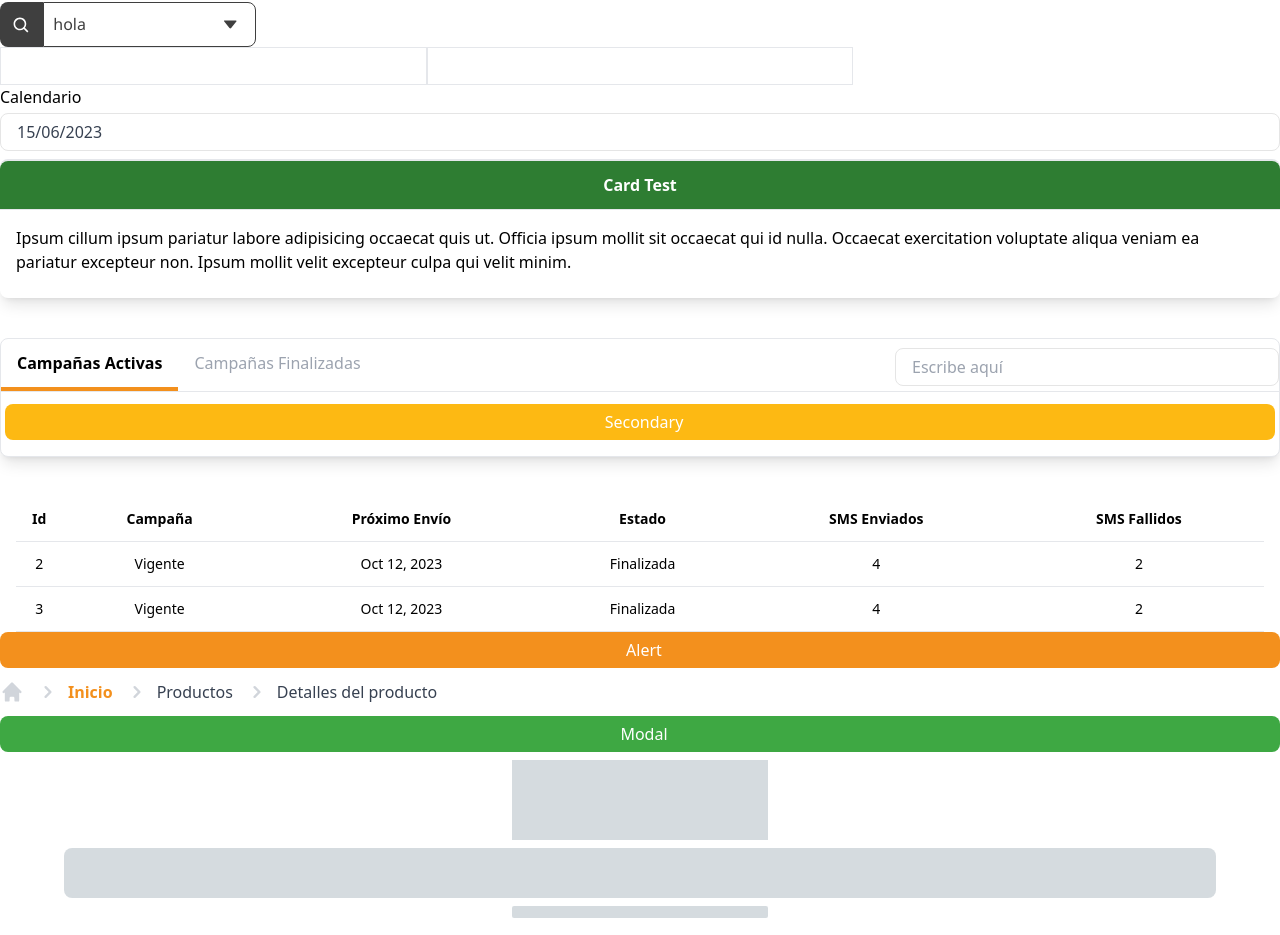
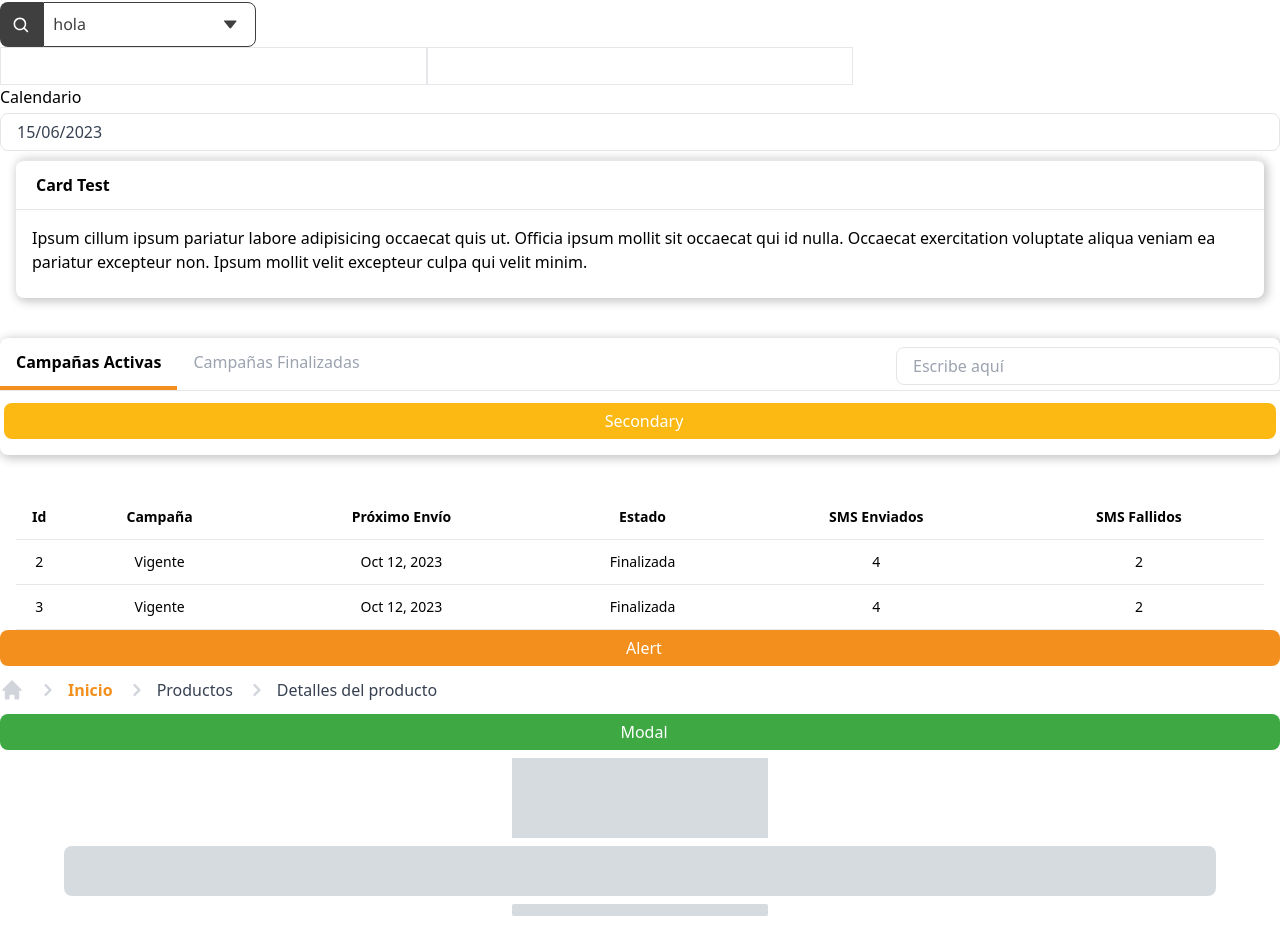
Before and after one commit to Imagine-CX/imaginecx-library, a React (Vite) app: page / in a window 1280 px wide. Shown: the part 993-1928 px from the top of the page. Built offline with nearby package versions, Linux system fonts and the light colour scheme.

Commit message:
feat: :lipstick: Shadow
correct shadow in cards and tabs

```diff
--- a/src/App.tsx
+++ b/src/App.tsx
@@ -11,7 +11,7 @@ import {
   Dropdown,
   Header,
   InputField,
-  Loader,
+  // Loader,
   Modal,
   Popover,
   Radio,
@@ -272,8 +272,8 @@ function App() {
           onChangeCalendar={setCurrentDate}
         />
       </div>
-      <div className="icx-mt-2">
-        <Card title="Card Test" type="success">
+      <div className="icx-mt-2 icx-px-4">
+        <Card title="Card Test" type="error12">
           <p>
             Ipsum cillum ipsum pariatur labore adipisicing occaecat quis ut. Officia ipsum mollit sit occaecat qui id
             nulla. Occaecat exercitation voluptate aliqua veniam ea pariatur excepteur non. Ipsum mollit velit excepteur
--- a/src/components/Card/Card.tsx
+++ b/src/components/Card/Card.tsx
@@ -1,6 +1,6 @@
 interface ICard extends React.PropsWithChildren {
   title?: string;
-  type?: 'success' | 'success-light' | 'error' | 'info' | 'warning' | 'primary' | 'inactive' | '';
+  type?: 'success' | 'success-light' | 'error' | 'info' | 'warning' | 'primary' | 'inactive' | string;
 }
 
 enum TYPES_CARD {
@@ -38,7 +38,7 @@ export const Card = ({ title, type, children }: ICard): JSX.Element => {
   const estiloCard = selectStyleCard(type);
 
   return (
-    <div className="icx-mx-auto icx-shadow-lg icx-border-t-2 icx-rounded-lg icx-w-full icx-pb-2">
+    <div className="icx-mx-auto element-shadow icx-border-t-2 icx-rounded-lg icx-w-full icx-pb-2">
       <div className={`icx-flex icx-rounded-t-lg icx-items-center icx-px-5 icx-py-3 ${estiloCard}`}>
         <p className="icx-font-bold">{title}</p>
       </div>
--- a/src/components/Card/Tabs.tsx
+++ b/src/components/Card/Tabs.tsx
@@ -10,7 +10,7 @@ export const Tabs = ({ tabs, content, navElement }: ITabs): JSX.Element => {
   const [selectedItem, setSelectedItem] = useState(0);
 
   return (
-    <div className="icx-bg-white icx-mx-auto icx-shadow-lg icx-border icx-rounded-lg icx-w-full icx-pb-1">
+    <div className="icx-bg-white icx-mx-auto element-shadow icx-rounded-lg icx-w-full icx-pb-1">
       <ul
         role="tablist"
         className="icx-max-w-screen-xl icx-mx-auto icx-border-b icx-flex icx-items-center icx-gap-x-2 icx-justify-between"
--- a/src/components/style.css
+++ b/src/components/style.css
@@ -319,3 +319,7 @@
     transform: scale(0.9);
   }
 }
+
+.element-shadow {
+  box-shadow: 2px 2px 10px 2px #cac9c9;
+}
```
